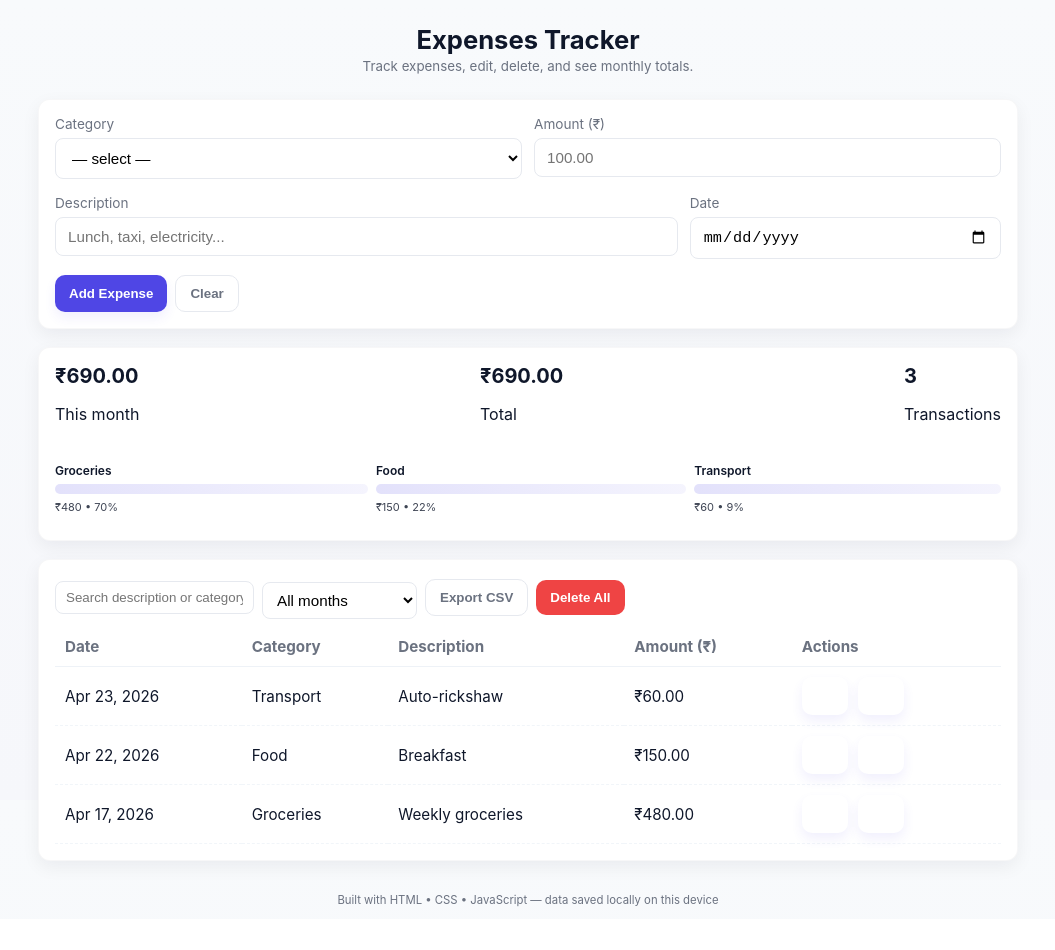
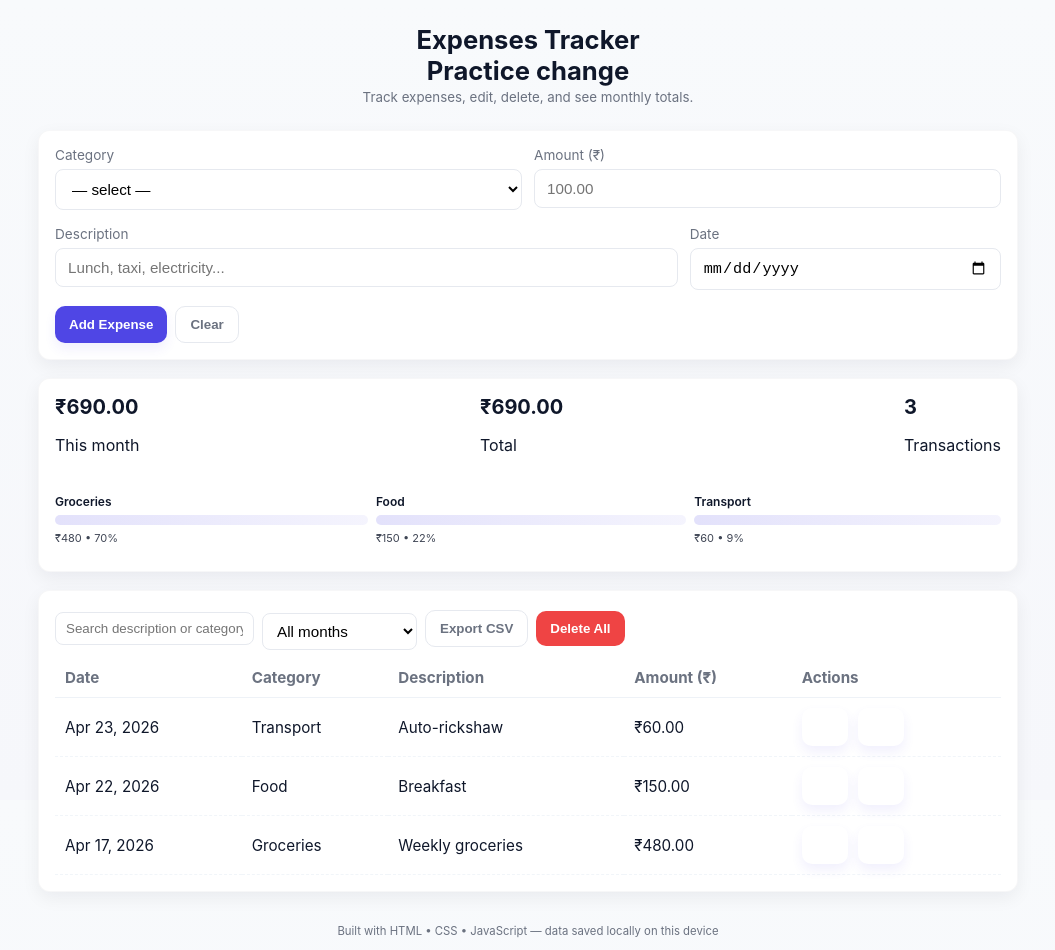
Before and after one commit to gopikas0408/Expense_Tracker, a plain HTML site: page index.html in a window 1280 px wide. Shown: the whole page, without its empty margins (112-1167 px from the left). Before the commit the page ends 919 px from the top, so only its background shows below. Drawn offline with Linux system fonts and the light colour scheme.

Commit message:
clean setup

```diff
--- a/index.html
+++ b/index.html
@@ -10,6 +10,7 @@
   <main class="container">
     <header class="header">
       <h1>Expenses Tracker</h1>
+      <h1>Practice change</h1>
       <small>Track expenses, edit, delete, and see monthly totals.</small>
     </header>
 
```
